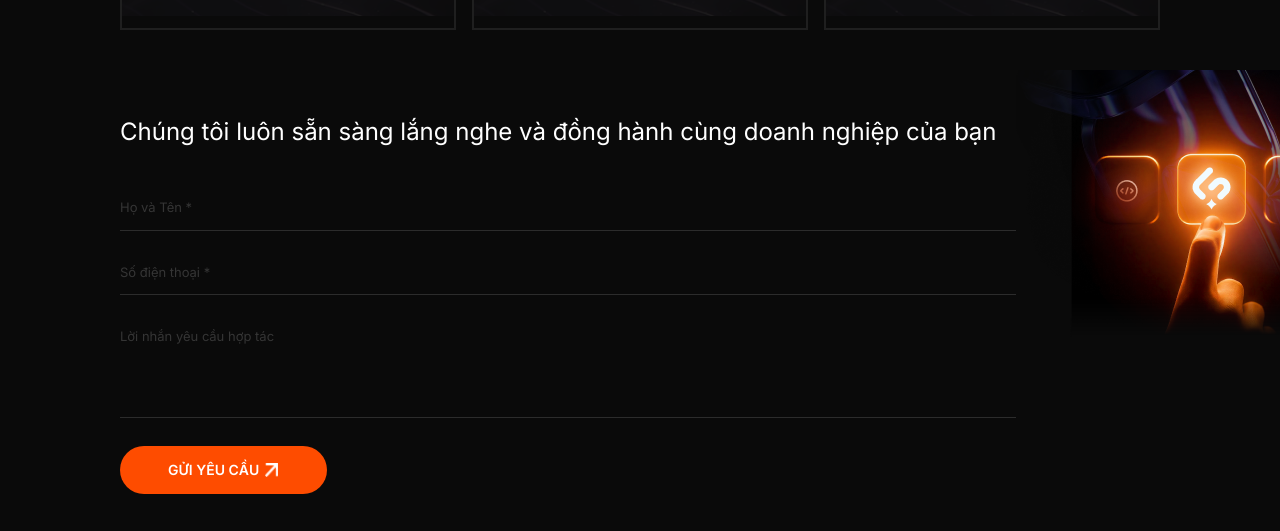
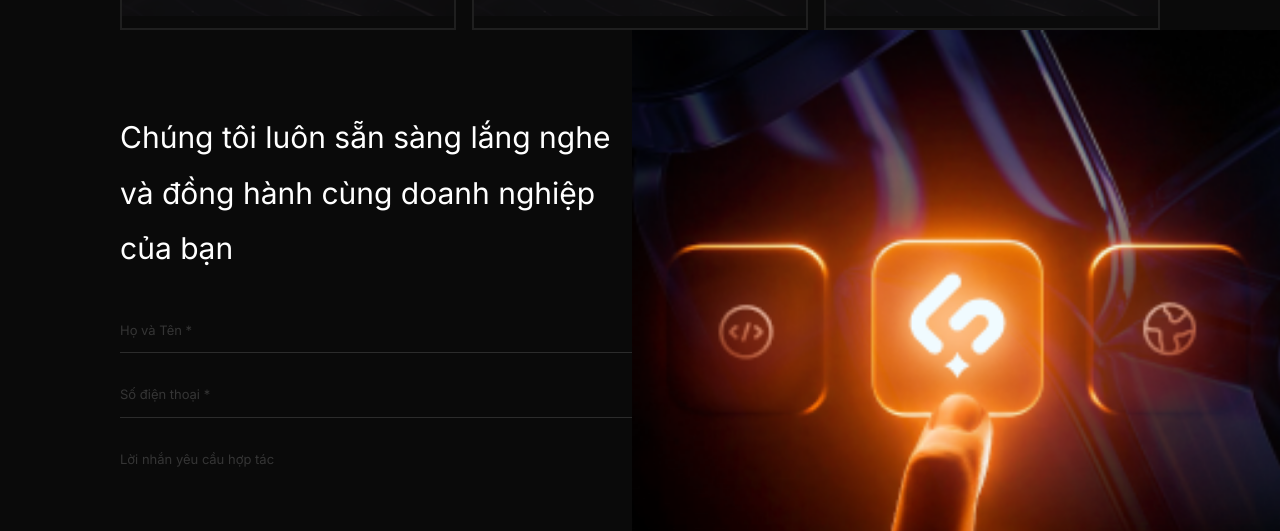
Before and after one commit to khanguyen67895/sofin_group, a React (Vite) app: page /lien-he in a window 1280 px wide. Shown: the part 421-952 px from the top of the page. Built offline with nearby package versions, Linux system fonts and the light colour scheme; a web font is replaced by a local one.

Commit message:
fix responsive mobile

```diff
--- a/src/pages/ContactPage.tsx
+++ b/src/pages/ContactPage.tsx
@@ -6,7 +6,6 @@ import icLocation from '@/assets/images/ic_location.png'
 import icArrowDetail from '@/assets/images/ic_arrow_detail.png'
 import icItemContact from '@/assets/images/ic_item_contact.png'
 import bgContact from '@/assets/images/bg_contact.png'
-import bgFormHopTac from '@/assets/images/bg-form-hop-tac.png'
 import bgFormHopTacMB from '@/assets/images/bg-form-hop-tac-mb.png'
 
 const contactInfo = [
@@ -57,7 +56,7 @@ export default function ContactPage() {
           >
             Liên hệ hợp tác
           </h1>
-          <p className="mt-4 text-neutral-400 text-sm md:text-base mx-auto">
+          <p className="mt-4 text-neutral-400 text-sm md:text-base mx-8 md:mx-auto">
             Chọn mục đích liên hệ — chúng tôi sẽ kết nối đúng người, đúng lúc
           </p>
         </div>
@@ -97,11 +96,11 @@ export default function ContactPage() {
         </div>
       </section>
 
-      <section className="flex bg-neutral-950 relative overflow-hidden justify-between">
-        <div className="relative py-16 md:py-20 pl-30">
-          <div className="w-4xl">
+      <section className="flex flex-col md:flex-row bg-neutral-950 relative overflow-hidden md:justify-between">
+        <div className="relative py-16 md:py-20 px-5 sm:px-10 md:pl-30 md:pr-0 flex justify-center md:justify-start">
+          <div className="w-full max-w-lg md:w-4xl">
 
-            <p className="text-white text-[24px] leading-[1.85] mb-8">
+            <p className="text-white text-[18px] md:text-3xl leading-[1.85] mb-8">
               Chúng tôi luôn sẵn sàng lắng nghe và đồng hành cùng doanh nghiệp của bạn
             </p>
 
@@ -164,16 +163,12 @@ export default function ContactPage() {
             )}
           </div>
         </div>
+        {/* Mobile image — below form */}
         <img
-            src={bgFormHopTac}
-            alt=""
-            className="md:hidden w-full object-cover mt-10"
-          />
-          <img
-            src={bgFormHopTacMB}
-            alt=""
-            className="-mb-50 mt-10 h-full w-1/2"
-          />
+          src={bgFormHopTacMB}
+          alt=""
+          className="md:-mb-50 w-full object-cover"
+        />
       </section>
     </>
   )
```
